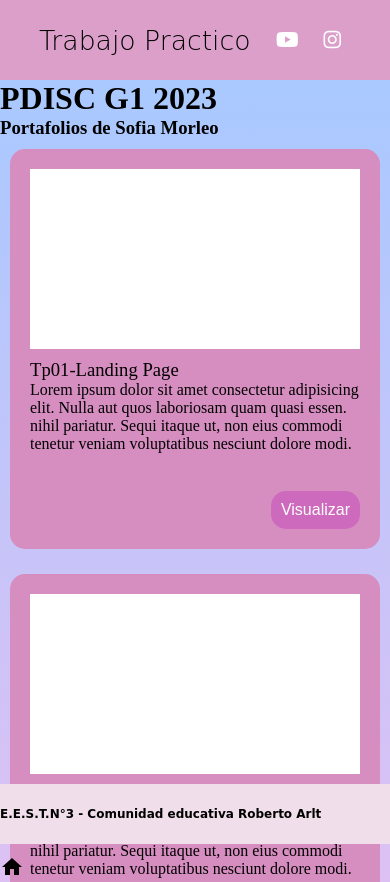
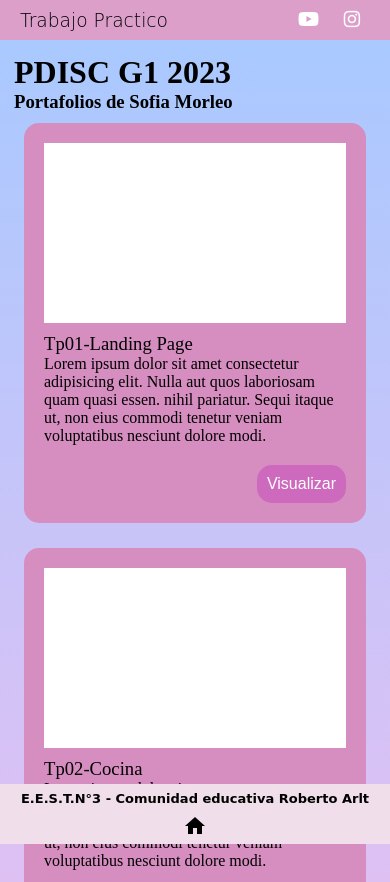
Before and after one commit to sofia-morleo/tpchaza, a plain HTML site: page index.html in a window 390 px wide. Shown: the top 882 px of the page. Drawn offline with Linux system fonts and the light colour scheme.

Commit message:
fin clase

```diff
--- a/css/estilo.css
+++ b/css/estilo.css
@@ -103,7 +103,8 @@ footer{/*verificar Margin-bottom cuando agregue contenido a la clase contenido*/
     background-color: rgba(240, 223, 234, 1);
     position: fixed;
     bottom: 0;
-    line-height: 60px;/*centra el texto pero en el eje y*/
+    line-height: 30px;/*centra el texto pero en el eje y*/
+    text-align: center;
 }
 .contenido{
     height: 1000px;
--- a/css/mediaqueriades.css
+++ b/css/mediaqueriades.css
@@ -3,16 +3,24 @@
     .contenido{
         width: 100%;
         height: auto;/*fit-content es ajustarse al contenido*/
+        padding: 14px;
     }
     .contenedor{
         padding: 10px;
         flex-direction: column;
     }
     .card{
-        flex: 1 0 400px;
+        flex: 1 0 400px;/*los cuadritos*/
     }
     footer h4{
-        font-size: 12px;
+        font-size: 13px;/*tamaño de las letras del footer*/
+    }
+    header{
+        height: 40px;
+        padding: 0 20px;
+    }
+    header .marca, header .social{
+        font-size: 14pt;
     }
 
 }
```
